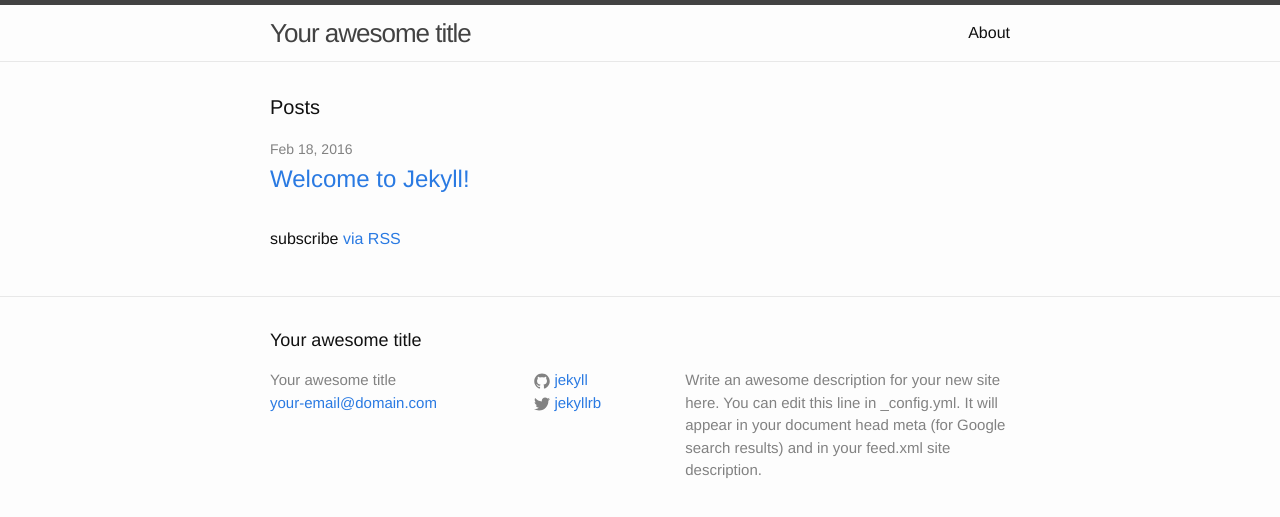
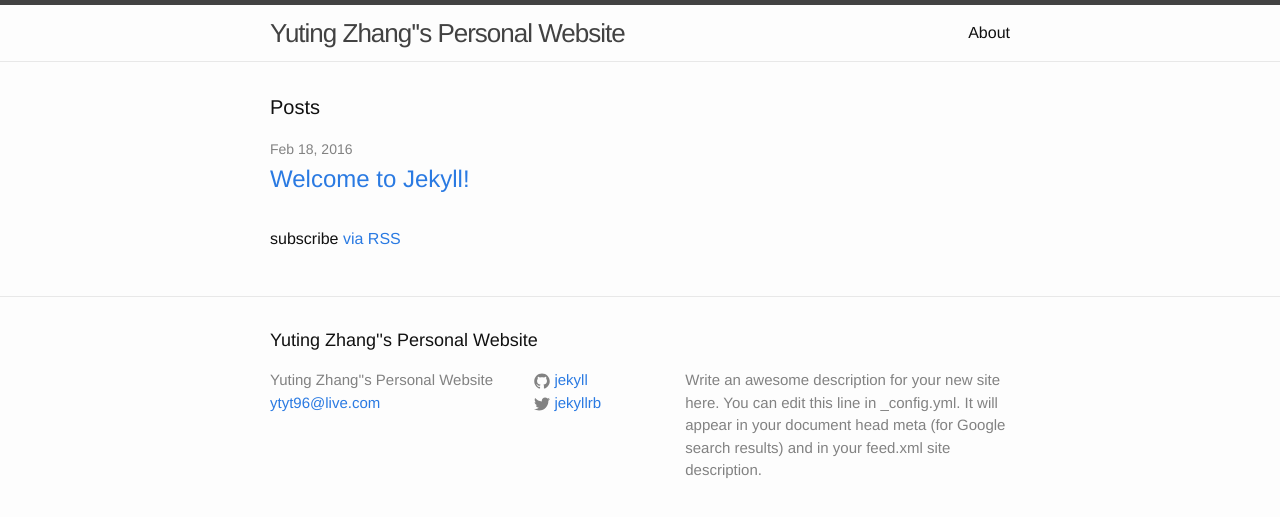
Before and after one commit to khaledlooda/yuting-zhang.github.io, a Jekyll site: the page built from index.html, in a window 1280 px wide. Shown: the top 517 px of the page. Built offline with Jekyll 4.4.1, drawn with Linux system fonts in a browser that asks for light colours.

Commit message:
changed some thing

```diff
--- a/_config.yml
+++ b/_config.yml
@@ -6,8 +6,8 @@
 # 'jekyll serve'. If you change this file, please restart the server process.
 
 # Site settings
-title: Your awesome title
-email: your-email@domain.com
+title: Yuting Zhang''s Personal Website
+email: ytyt96@live.com
 description: > # this means to ignore newlines until "baseurl:"
   Write an awesome description for your new site here. You can edit this
   line in _config.yml. It will appear in your document head meta (for
```
